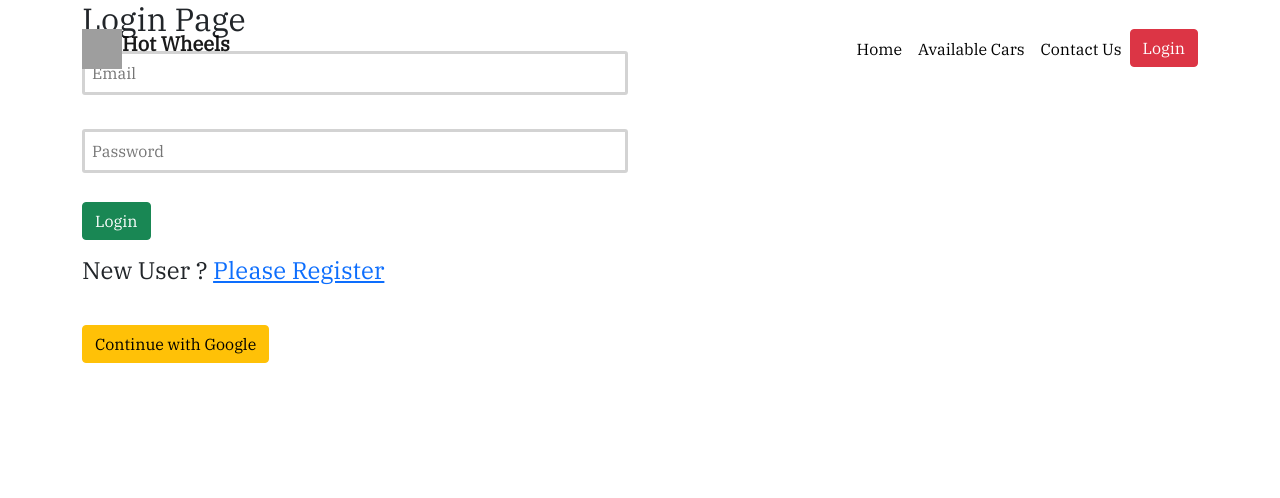
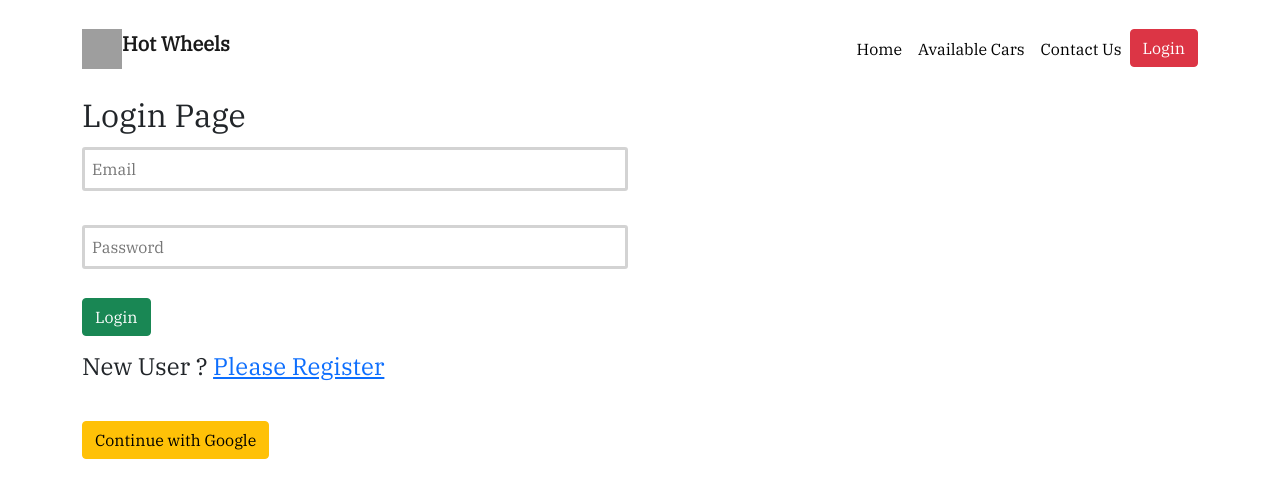
Before and after one commit to chandan-mandi/hot-wheels-client, a React (Create React App) app: page /login in a window 1280 px wide. Shown: the top 498 px of the page. Built offline with nearby package versions, Linux system fonts and the light colour scheme; no server answers; grey boxes are pictures that could not be loaded; a web font is replaced by a local one.

Commit message:
transition effect added

```diff
--- a/src/pages/Home/BuyUsedCar/BuyUsedCar.js
+++ b/src/pages/Home/BuyUsedCar/BuyUsedCar.js
@@ -2,6 +2,7 @@ import { faCheck } from '@fortawesome/free-solid-svg-icons';
 import { FontAwesomeIcon } from '@fortawesome/react-fontawesome';
 import React from 'react';
 import { Col, Container, Row } from 'react-bootstrap';
+import Fade from 'react-reveal/Fade';
 
 const BuyUsedCar = () => {
     return (
@@ -9,39 +10,43 @@ const BuyUsedCar = () => {
             <Container>
                 <Row>
                     <Col md={6} sm={12}>
+                        <Fade left duration={2500} distance="40px">
                             <div className="facilities-text">
                                 <h2>Buy Used Cars Online with <span >Hot Wheels Assurance</span> </h2>
                                 <h6>A New Way to Buy Used Cars in India</h6>
-                            <div style={{display: 'block', paddingBottom: '3px'}}>
+                                <div style={{ display: 'block', paddingBottom: '3px' }}>
                                     <div className="checked-icon">
                                         <FontAwesomeIcon className="checked-icon-inner" icon={faCheck}></FontAwesomeIcon>
                                     </div>
                                     <p>7 Days money back guarantee</p>
                                 </div>
-                            <div style={{display: 'block', paddingBottom: '3px'}}>
+                                <div style={{ display: 'block', paddingBottom: '3px' }}>
                                     <div className="checked-icon">
                                         <FontAwesomeIcon className="checked-icon-inner" icon={faCheck}></FontAwesomeIcon>
                                     </div>
                                     <p>6 Months comprehensive warranty</p>
                                 </div>
-                            <div style={{display: 'block', paddingBottom: '3px'}}>
+                                <div style={{ display: 'block', paddingBottom: '3px' }}>
                                     <div className="checked-icon">
                                         <FontAwesomeIcon className="checked-icon-inner" icon={faCheck}></FontAwesomeIcon>
                                     </div>
                                     <p>6 Months pan India RSA</p>
                                 </div>
-                            <div style={{display: 'block', paddingBottom: '3px'}}>
+                                <div style={{ display: 'block', paddingBottom: '3px' }}>
                                     <div className="checked-icon">
                                         <FontAwesomeIcon className="checked-icon-inner" icon={faCheck}></FontAwesomeIcon>
                                     </div>
                                     <p>Test own the car for 7 days</p>
                                 </div>
                             </div>
+                        </Fade>
                     </Col>
                     <Col md={6} sm={12}>
+                        <Fade right duration={2500} distance="40px">
                             <div className="model-img">
                                 <img src="https://image.freepik.com/free-vector/city-driver-concept-illustration_114360-1209.jpg" alt="" />
                             </div>
+                        </Fade>
                     </Col>
                 </Row>
             </Container>
--- a/src/pages/Login/Login/Login.js
+++ b/src/pages/Login/Login/Login.js
@@ -34,9 +34,9 @@ const Login = () => {
         signInUsingGoogle(location, history);
     }
     return (
-        <div>
+        <div className="pt-5">
             <MenuBar></MenuBar>
-            <Container>
+            <Container className="py-5">
                 <h2>Login Page</h2>
                 <form onSubmit={handleSubmit(onSubmit)}>
                     <div className="form-main" style={{ borderRadius: "15px", maxWidth: '85rem', margin: '0 auto' }}>
--- a/src/pages/shared/CarCard/CarCard.js
+++ b/src/pages/shared/CarCard/CarCard.js
@@ -1,8 +1,10 @@
 import React from 'react';
 import { Col, Spinner } from 'react-bootstrap';
 import { useHistory } from 'react-router-dom';
+import Fade from 'react-reveal/Fade';
 
-const CarCard = ({ car , loading}) => {
+
+const CarCard = ({ car, loading }) => {
     const { name, _id, price, img, mileage } = car;
     const history = useHistory();
     const handleCarDetail = (id) => {
@@ -10,13 +12,12 @@ const CarCard = ({ car , loading}) => {
         history.push(uri)
     }
     return (
-        <>
-
-                <Col md={4} className="py-5" onClick={() => handleCarDetail(_id)}>
-                <div className="car-card">
+        <Col md={4} className="py-5" onClick={() => handleCarDetail(_id)}>
+            <div className="car-card">
+                <Fade bottom duration={1000} distance="40px">
                     <h2>{name.charAt(0).toUpperCase() + name.slice(1)}</h2>
                     <div className="car-img">
-                        {loading ? <Spinner animation="border" variant="danger" /> :<img src={img} alt="" />}
+                        {loading ? <Spinner animation="border" variant="danger" /> : <img src={img} alt="" />}
                     </div>
                     <div className="match-details">
                         <div className="team1">
@@ -30,9 +31,9 @@ const CarCard = ({ car , loading}) => {
                             </h3>
                         </div>
                     </div>
-                </div>
-            </Col>
-            </>
+                </Fade>
+            </div>
+        </Col>
     );
 };
 
```
Also changed, not shown: src/pages/Home/Reviews/ReviewCard/ReviewCard.js (+6 -4 lines). Lines whose indentation alone changed are shown as unchanged.
